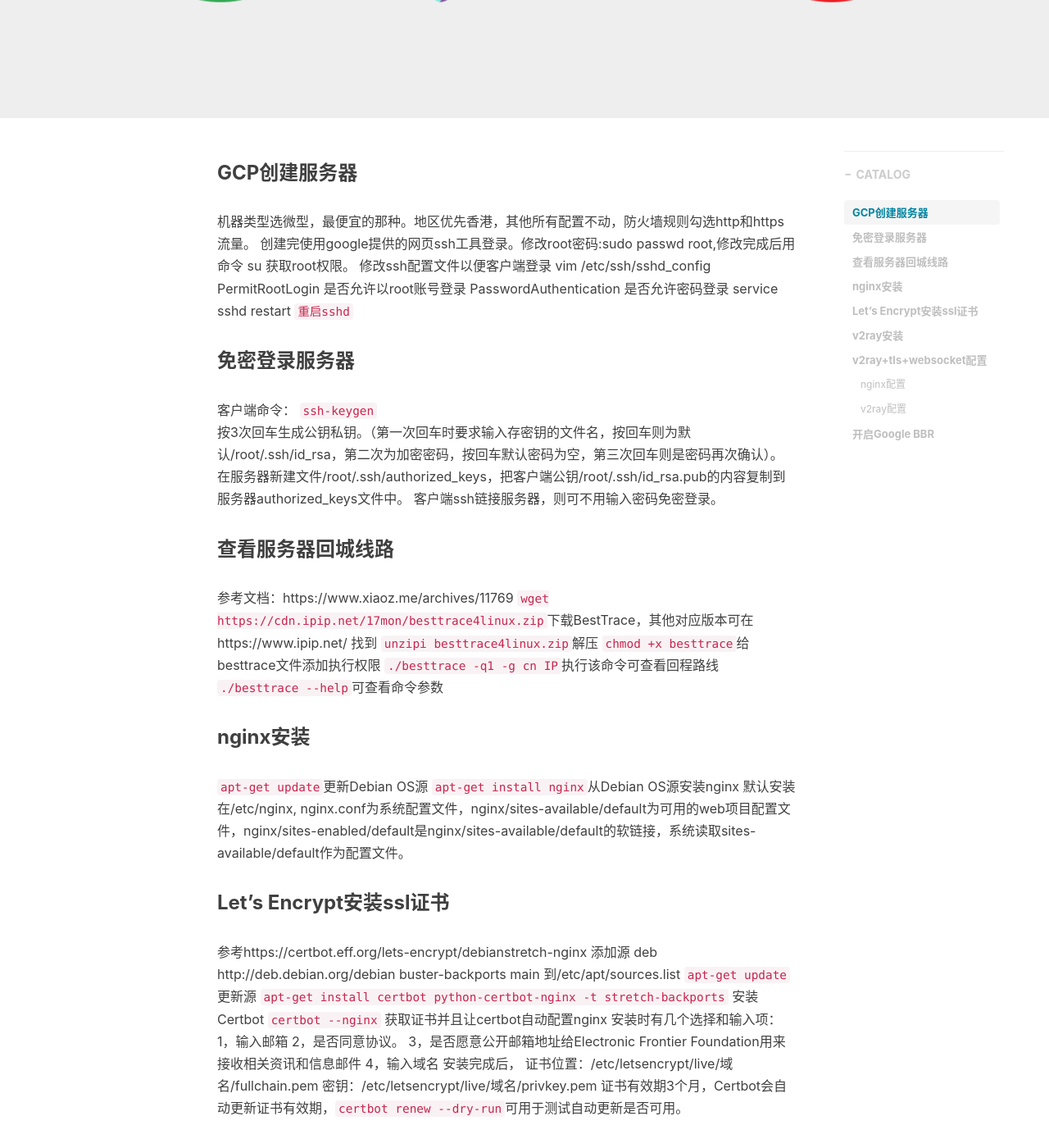
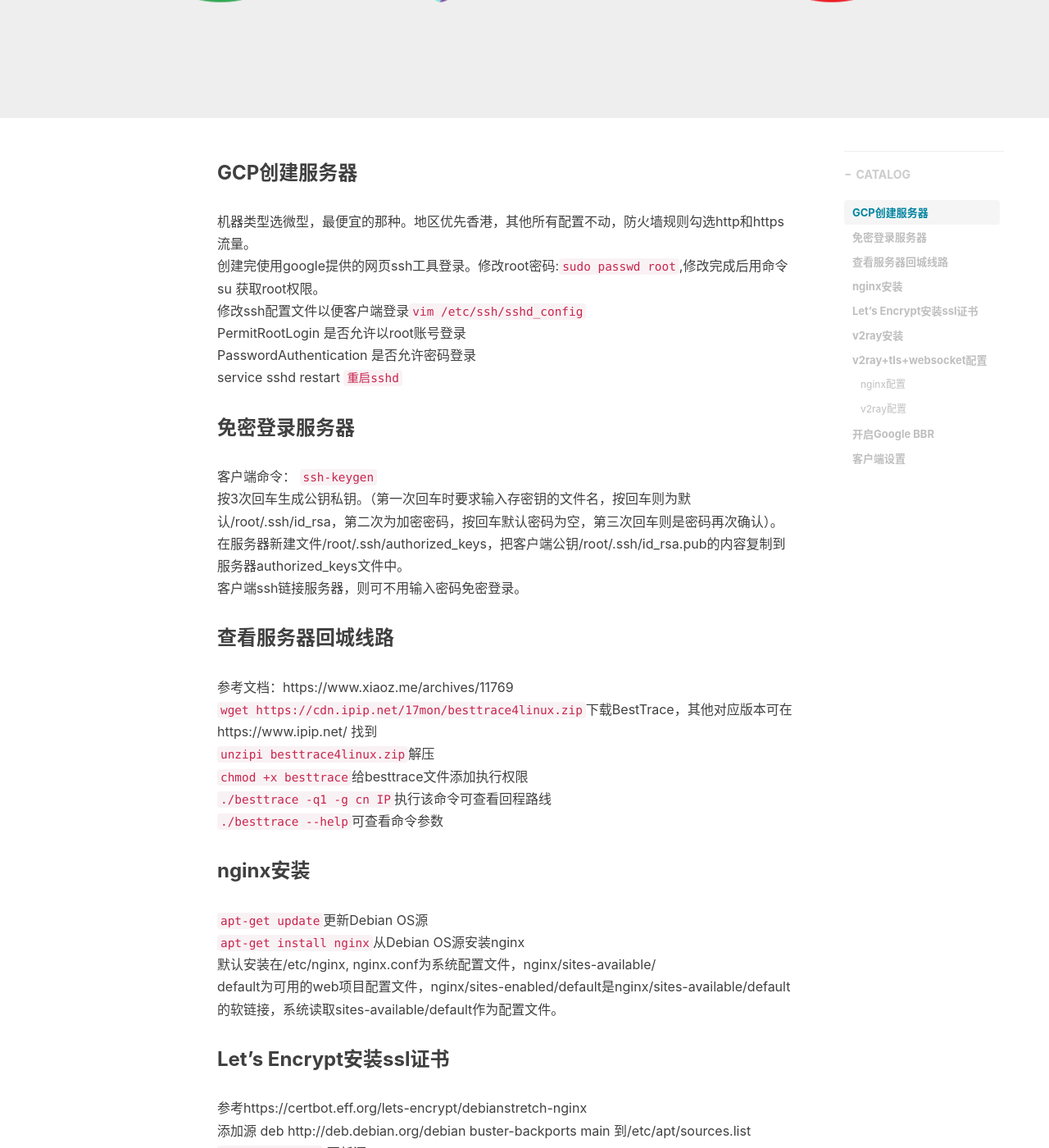
Before and after one commit to paladiny/paladiny.github.io, a Jekyll site: the page built from _posts/2019-06-17-v2ray configuration.markdown, in a window 1280 px wide and 1400 px high, scrolled down 379 px. Shown: the whole window at 82% size. Built offline with Jekyll 4.4.1, drawn with Linux system fonts in a browser that asks for light colours; nearby versions of some CDN libraries; comment, search, counter and statistics services are not loaded; some of the changed text lies outside the part shown.

Commit message:
Update 2019-06-17-v2ray configuration.markdown

````diff
--- a/_posts/2019-06-17-v2ray configuration.markdown
+++ b/_posts/2019-06-17-v2ray configuration.markdown
@@ -16,62 +16,62 @@ tags:
 
 
 ### GCP创建服务器
-机器类型选微型，最便宜的那种。地区优先香港，其他所有配置不动，防火墙规则勾选http和https流量。
-创建完使用google提供的网页ssh工具登录。修改root密码:sudo passwd root,修改完成后用命令 su  获取root权限。
-修改ssh配置文件以便客户端登录
-vim /etc/ssh/sshd_config
-PermitRootLogin 是否允许以root账号登录
-PasswordAuthentication 是否允许密码登录
-service sshd restart `重启sshd`
+机器类型选微型，最便宜的那种。地区优先香港，其他所有配置不动，防火墙规则勾选http和https流量。<br>
+创建完使用google提供的网页ssh工具登录。修改root密码:```sudo passwd root```,修改完成后用命令 su  获取root权限。<br>
+修改ssh配置文件以便客户端登录```vim /etc/ssh/sshd_config```<br>
+PermitRootLogin 是否允许以root账号登录<br>
+PasswordAuthentication 是否允许密码登录<br>
+service sshd restart `重启sshd`<br>
+
 
 ### 免密登录服务器
 客户端命令： `ssh-keygen`<br>
-按3次回车生成公钥私钥。（第一次回车时要求输入存密钥的文件名，按回车则为默认/root/.ssh/id_rsa，第二次为加密密码，按回车默认密码为空，第三次回车则是密码再次确认）。
-在服务器新建文件/root/.ssh/authorized_keys，把客户端公钥/root/.ssh/id_rsa.pub的内容复制到服务器authorized_keys文件中。
-客户端ssh链接服务器，则可不用输入密码免密登录。
+按3次回车生成公钥私钥。（第一次回车时要求输入存密钥的文件名，按回车则为默认/root/.ssh/id_rsa，第二次为加密密码，按回车默认密码为空，第三次回车则是密码再次确认）。<br>
+在服务器新建文件/root/.ssh/authorized_keys，把客户端公钥/root/.ssh/id_rsa.pub的内容复制到服务器authorized_keys文件中。<br>
+客户端ssh链接服务器，则可不用输入密码免密登录。<br>
 
 ### 查看服务器回城线路
-参考文档：https://www.xiaoz.me/archives/11769
-```wget https://cdn.ipip.net/17mon/besttrace4linux.zip```下载BestTrace，其他对应版本可在https://www.ipip.net/ 找到
-```unzipi besttrace4linux.zip```解压
-```chmod +x besttrace```给besttrace文件添加执行权限
-```./besttrace -q1 -g cn IP```执行该命令可查看回程路线
-```./besttrace --help```可查看命令参数
+参考文档：https://www.xiaoz.me/archives/11769<br>
+```wget https://cdn.ipip.net/17mon/besttrace4linux.zip```下载BestTrace，其他对应版本可在https://www.ipip.net/ 找到<br>
+```unzipi besttrace4linux.zip```解压<br>
+```chmod +x besttrace```给besttrace文件添加执行权限<br>
+```./besttrace -q1 -g cn IP```执行该命令可查看回程路线 <br>
+```./besttrace --help```可查看命令参数<br>
 
 ### nginx安装
-```apt-get update```更新Debian OS源
-```apt-get install nginx```从Debian OS源安装nginx
-默认安装在/etc/nginx, nginx.conf为系统配置文件，nginx/sites-available/default为可用的web项目配置文件，nginx/sites-enabled/default是nginx/sites-available/default的软链接，系统读取sites-available/default作为配置文件。
+```apt-get update```更新Debian OS源<br>
+```apt-get install nginx```从Debian OS源安装nginx<br>
+默认安装在/etc/nginx, nginx.conf为系统配置文件，nginx/sites-available/<br>default为可用的web项目配置文件，nginx/sites-enabled/default是nginx/sites-available/default的软链接，系统读取sites-available/default作为配置文件。<br>
 
 ### Let's Encrypt安装ssl证书
-参考https://certbot.eff.org/lets-encrypt/debianstretch-nginx
-添加源 deb http://deb.debian.org/debian buster-backports main 到/etc/apt/sources.list
-```apt-get update``` 更新源
-```apt-get install certbot python-certbot-nginx -t stretch-backports``` 安装Certbot
-```certbot --nginx``` 获取证书并且让certbot自动配置nginx
-安装时有几个选择和输入项：
-1，输入邮箱
-2，是否同意协议。
-3，是否愿意公开邮箱地址给Electronic Frontier Foundation用来接收相关资讯和信息邮件
-4，输入域名
+参考https://certbot.eff.org/lets-encrypt/debianstretch-nginx<br>
+添加源 deb http://deb.debian.org/debian buster-backports main 到/etc/apt/sources.list <br>
+```apt-get update``` 更新源<br>
+```apt-get install certbot python-certbot-nginx -t stretch-backports``` 安装Certbot <br>
+```certbot --nginx``` 获取证书并且让certbot自动配置nginx <br>
+安装时有几个选择和输入项：<br>
+1，输入邮箱<br>
+2，是否同意协议。<br>
+3，是否愿意公开邮箱地址给Electronic Frontier Foundation用来接收相关资讯和信息邮件<br>
+4，输入域名<br>
 安装完成后，
 证书位置：/etc/letsencrypt/live/域名/fullchain.pem
 密钥：/etc/letsencrypt/live/域名/privkey.pem
-证书有效期3个月，Certbot会自动更新证书有效期，```certbot renew --dry-run```可用于测试自动更新是否可用。
+证书有效期3个月，Certbot会自动更新证书有效期，```certbot renew --dry-run```可用于测试自动更新是否可用。<br>
 
 
 ### v2ray安装
-参考文档：https://toutyrater.github.io/prep/install.html ， https://www.v2ray.com/chapter_00/install.html
-V2Ray 提供了一个在 Linux 中的自动化安装脚本。这个脚本会自动检测有没有安装过 V2Ray，如果没有，则进行完整的安装和配置；如果之前安装过 V2Ray，则只更新 V2Ray 二进制程序而不更新配置。
-```bash <(curl -L -s https://install.direct/go.sh)```
-安装完后修改配置文件 ```vim /etc/v2ray/config.json```
+参考文档：https://toutyrater.github.io/prep/install.html ， https://www.v2ray.com/chapter_00/install.html <br>
+V2Ray 提供了一个在 Linux 中的自动化安装脚本。这个脚本会自动检测有没有安装过 V2Ray，如果没有，则进行完整的安装和配置；如果之前安装过 V2Ray，则只更新 V2Ray 二进制程序而不更新配置。<br>
+```bash <(curl -L -s https://install.direct/go.sh)``` <br>
+安装完后修改配置文件 ```vim /etc/v2ray/config.json``` <br>
 
 
 ### v2ray+tls+websocket配置
-参考文档：新V2Ray白话文指南 https://guide.v2fly.org/
+参考文档：新V2Ray白话文指南 https://guide.v2fly.org/<br>
 
 ###### nginx配置
-修改nginx安装目录下sites-available/default 文件，在SSL configuration配置项里，添加
+修改nginx安装目录下sites-available/default 文件，在SSL configuration配置项里，添加<br>
 ```
 location /test { # 随便填，与 V2Ray 配置中的 path 保持一致即可
         proxy_redirect off;
@@ -146,17 +146,19 @@ location /test { # 随便填，与 V2Ray 配置中的 path 保持一致即可
 ```
 
 ### 开启Google BBR
-参考文档：https://zocodev.com/debian-9-enable-google-bbr.html
+参考文档：https://zocodev.com/debian-9-enable-google-bbr.html<br>
 BBR需要Linux系统内核为4.9以上，Debian 9 系统内核为4.9，自带BBR，无需安装，只需配置开启即可。
 ```
 echo "net.core.default_qdisc=fq" >> /etc/sysctl.conf
 echo "net.ipv4.tcp_congestion_control=bbr" >> /etc/sysctl.conf
 sysctl -p
 ```
-如果正常执行之后没有报错的话，需要重启一下系统，让配置生效。
-重启之后，执行如下命令查看配置是否成功生效：
+如果正常执行之后没有报错的话，需要重启一下系统，让配置生效。<br>
+重启之后，执行如下命令查看配置是否成功生效：<br>
 ```
 root@zocodev:~# lsmod | grep bbr
 tcp_bbr                20480  0
 ```
-如果有如上类似输出，则证明Google BBR配置成功了。
+如果有如上类似输出，则证明Google BBR配置成功了。<br>
+
+### 客户端设置
````
